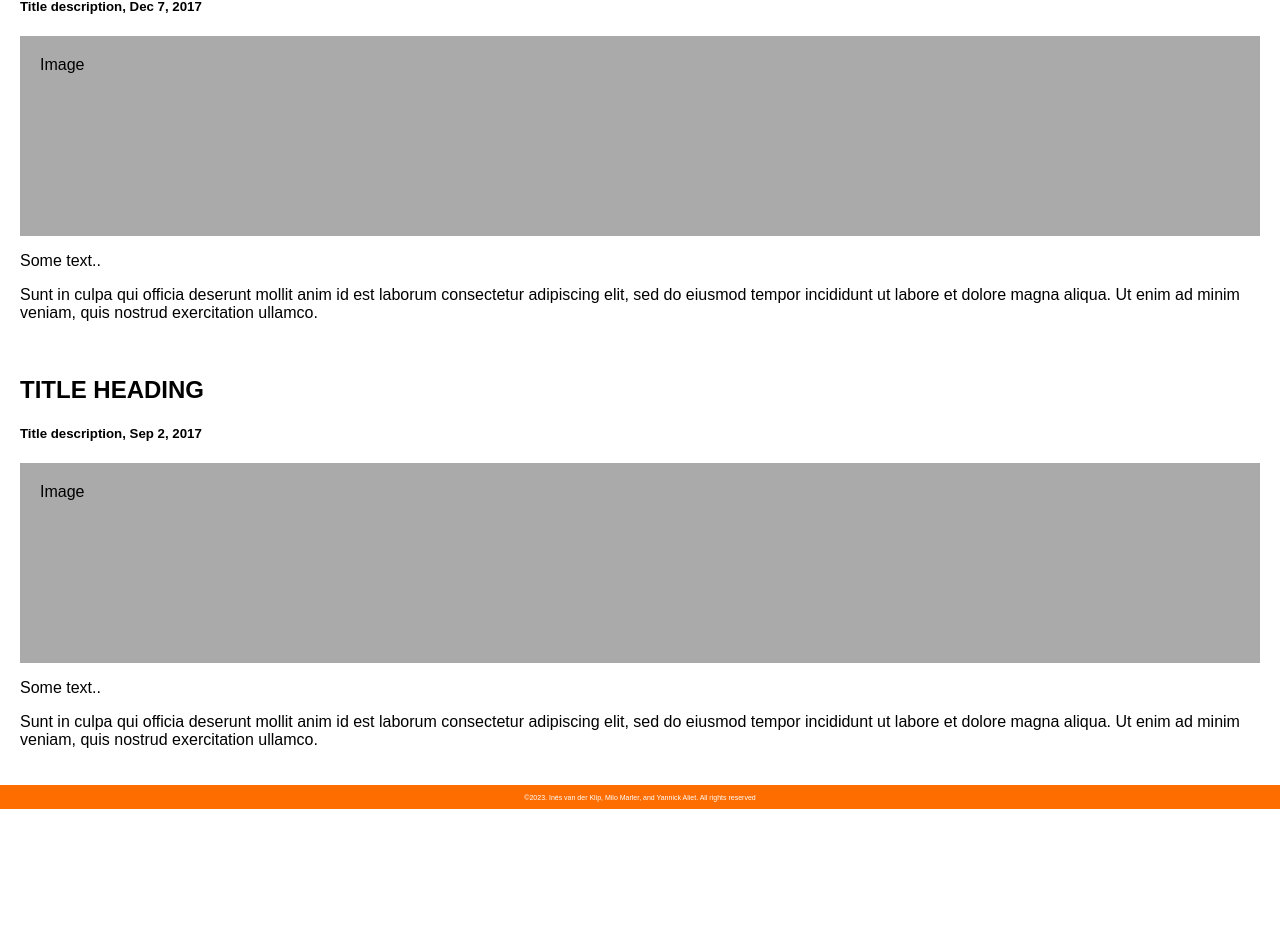
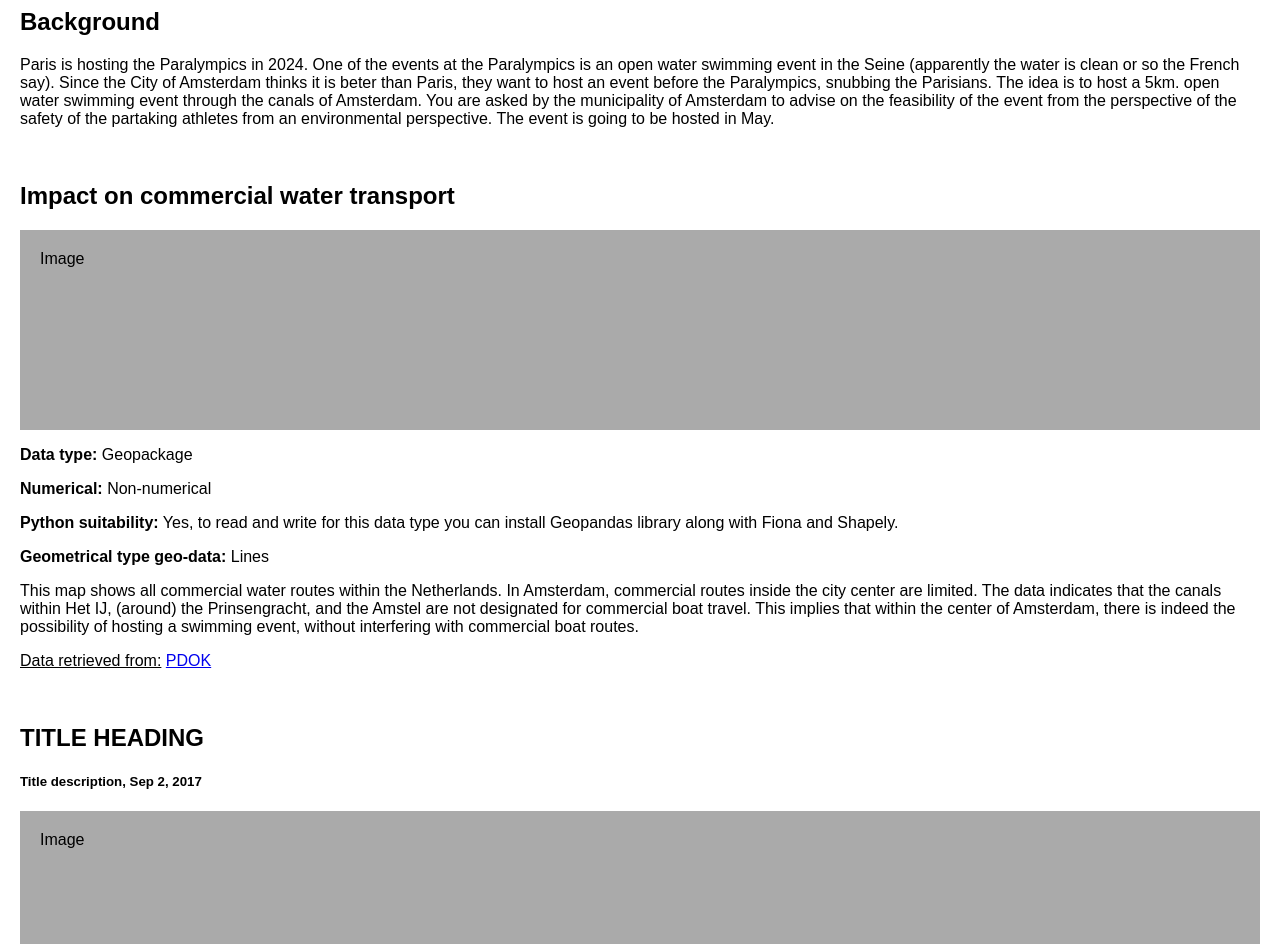
Before and after one commit to milomarler/groepuitdelft.github.io, a plain HTML site: page Assignment1.html in a window 1280 px wide. Shown: the part 310-1254 px from the top of the page. Before the commit the page ends 1119 px from the top, so only its background shows below. Drawn offline with Linux system fonts and the light colour scheme.

Commit message:
Update Assignment1.html

```diff
--- a/Assignment1.html
+++ b/Assignment1.html
@@ -132,20 +132,25 @@ body {
   <a href="Assignment4.html">Assignment 4</a>
 </div>
 
-<div class="row">
 <div class="main">
-    <h2>TITLE HEADING</h2>
-    <h5>Title description, Dec 7, 2017</h5>
+  <h1>Water</h1>
+  <h2>Background</h2>
+  <p>Paris is hosting the Paralympics in 2024. One of the events at the Paralympics is an open water swimming event in the Seine (apparently the water is clean or so the French say). Since the City of Amsterdam thinks it is beter than Paris, they want to host an event before the Paralympics, snubbing the Parisians. The idea is to host a 5km. open water swimming event through the canals of Amsterdam. You are asked by the municipality of Amsterdam to advise on the feasibility of the event from the perspective of the safety of the partaking athletes from an environmental perspective. The event is going to be hosted in May.</p>
+  <br>
+  <h2>Impact on commercial water transport</h2>
   <div class="fakeimg" style="height:200px;">Image</div>
-    <p>Some text..</p>
-    <p>Sunt in culpa qui officia deserunt mollit anim id est laborum consectetur adipiscing elit, sed do eiusmod tempor incididunt ut labore et dolore magna aliqua. Ut enim ad minim veniam, quis nostrud exercitation ullamco.</p>
+  <p><b>Data type:</b> Geopackage</p>
+  <p><b>Numerical:</b> Non-numerical</p>
+  <p><b>Python suitability:</b>  Yes, to read and write for this data type you can install Geopandas library along with Fiona and Shapely.</p>
+  <p><b>Geometrical type geo-data:</b> Lines</p>
+  <p>This map shows all commercial water routes within the Netherlands. In Amsterdam, commercial routes inside the city center are limited. The data indicates that the canals within Het IJ, (around) the Prinsengracht, and the Amstel are not designated for commercial boat travel. This implies that within the center of Amsterdam, there is indeed the possibility of hosting a swimming event, without interfering with commercial boat routes.</p>
+  <p><u>Data retrieved from:</u> <a href="https://www.pdok.nl/introductie/-/article/vaarweg-informatie-nederland-vin-">PDOK</a></p>
   <br>
   <h2>TITLE HEADING</h2>
   <h5>Title description, Sep 2, 2017</h5>
   <div class="fakeimg" style="height:200px;">Image</div>
   <p>Some text..</p>
   <p>Sunt in culpa qui officia deserunt mollit anim id est laborum consectetur adipiscing elit, sed do eiusmod tempor incididunt ut labore et dolore magna aliqua. Ut enim ad minim veniam, quis nostrud exercitation ullamco.</p>
-  </div>
 </div>
 
 <div class="footer">
```
Lines whose indentation alone changed are shown as unchanged.
